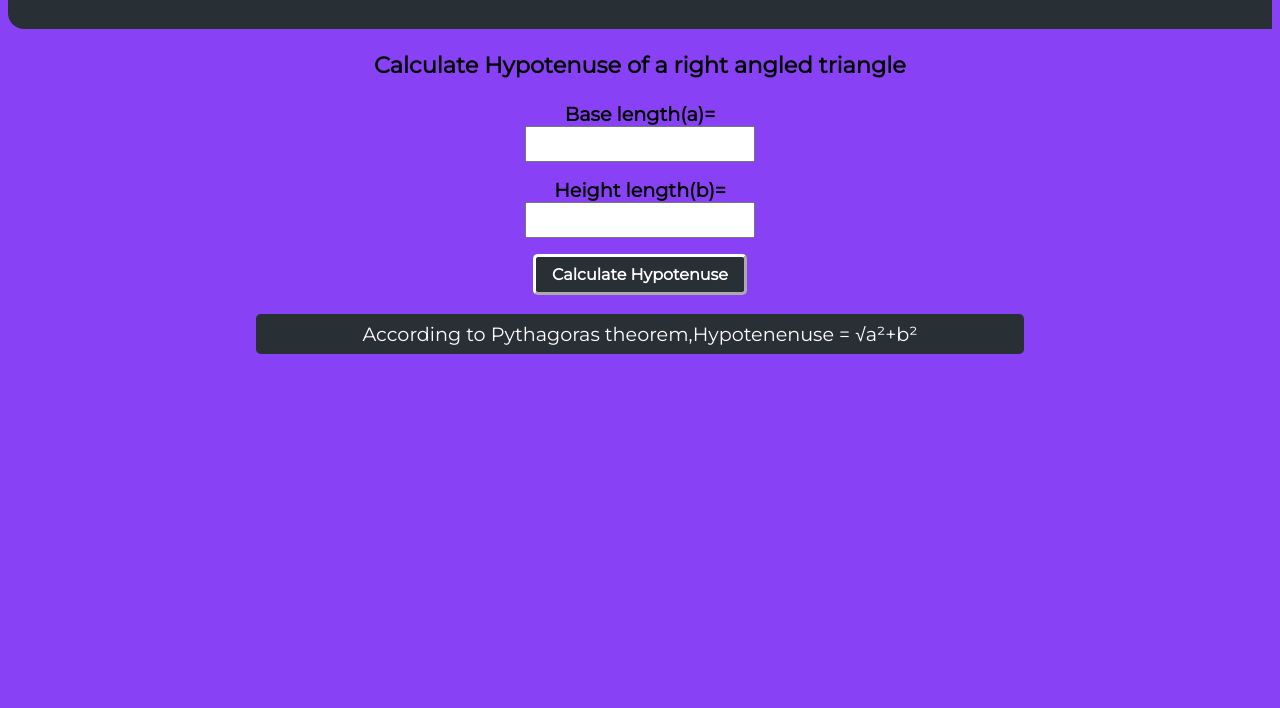
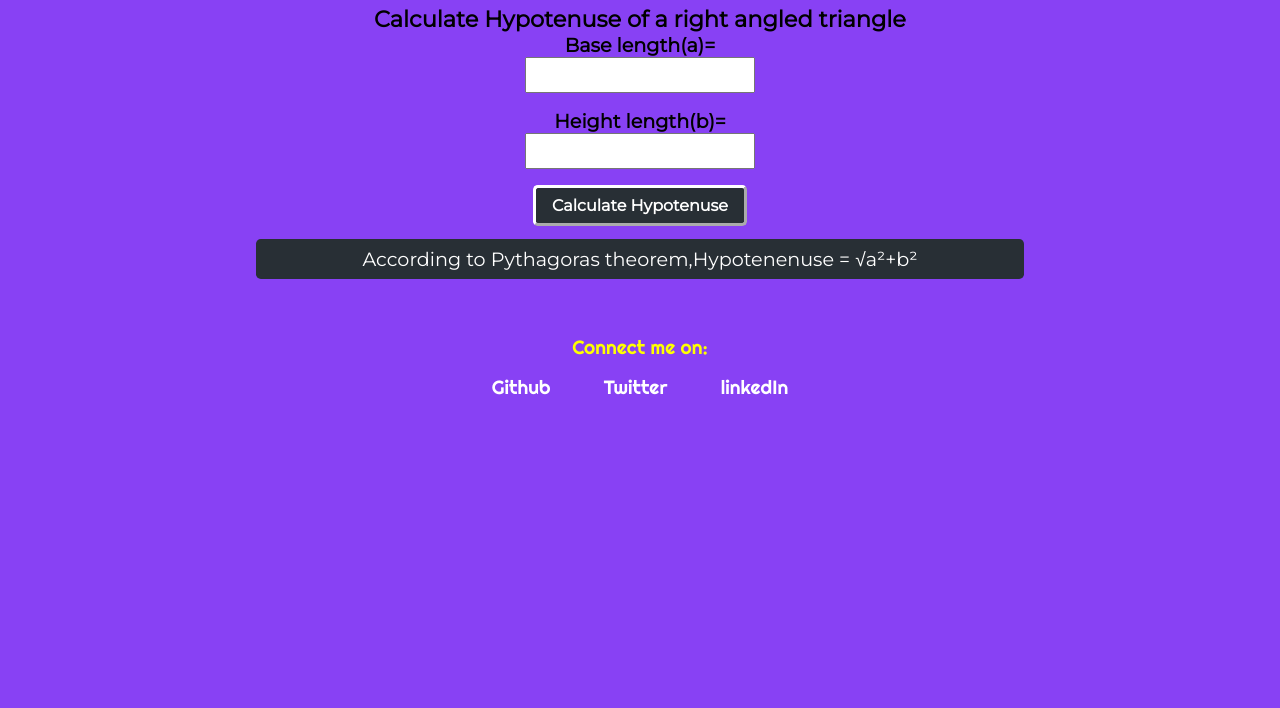
Before and after one commit to SanjayJatti/fun-with-triangles, a plain HTML site: page hypotenuse.html in a window 1280 px wide. Shown: the part 92-800 px from the top of the page. Drawn offline with Linux system fonts and the light colour scheme.

Commit message:
fixed bugs

```diff
--- a/hypotenuse.html
+++ b/hypotenuse.html
@@ -40,7 +40,16 @@
         <p><span>According to Pythagoras theorem,Hypotenenuse = √a²+b²</span></p>
     </div>
     <div id="output"></div>
-
+    <footer class="footer ">
+        <div class="footer-container">
+            <div class="heading">Connect me on:</div>
+            <ul class="unordered list-inline">
+              <li> <a href="https://github.com/SanjayJatti" class="link">Github</a> </li>
+              <li><a href="https://twitter.com/__sanjay13" class="link">Twitter</a></li>
+              <li><a href="https://www.linkedin.com/in/sanjay-jatti-09a176140" class="link">linkedIn</a></li>
+            </ul>
+        </div>
+    </footer>
     <script src="hypotenuse.js"></script>
 </body>
 
--- a/hypotenuse.js
+++ b/hypotenuse.js
@@ -11,7 +11,7 @@ const sumOfSquares=sumOfSquaresOfSides(Number(sideInput[0].value), Number(sideIn
 
 const hypotenuseLength=Math.sqrt(sumOfSquares);
 
-outputDiv.innerText="The length of Hypotenuse = "+hypotenuseLength+" unit";
+outputDiv.innerText="The length of Hypotenuse = "+hypotenuseLength.toFixed(2)+" unit";
 }
 
 function checkError(){
--- a/quiz.css
+++ b/quiz.css
@@ -2,6 +2,7 @@
 @import url('https://fonts.googleapis.com/css2?family=Righteous&display=swap');
 *{
     box-sizing: border-box;
+    margin: 0;
 }
 .container-fluid {
     padding-left: 1rem;
@@ -87,3 +88,31 @@ button{
     color:white;
     text-align: center;
 }
+.footer {
+    font-family: 'Righteous', cursive;
+    color: yellow;
+    padding: 1.5rem 0rem;
+    border-top-right-radius: 1rem;
+    text-align: center;
+    font-size: 1.2rem;
+    margin-top: 1.5rem;
+}
+.footer .heading {
+    padding-bottom: 1rem;
+
+}
+
+.footer ul {
+    padding-inline-start: 0px;
+    list-style: none;
+}
+.list-inline li {
+    display: inline;
+    padding: 0rem 0.5rem;
+}
+.link {
+    box-sizing: border-box;
+    text-decoration: none;
+    padding: 0.5rem 1rem;
+    color: white;
+}
--- a/style.css
+++ b/style.css
@@ -1,7 +1,9 @@
 @import url('https://fonts.googleapis.com/css2?family=Montserrat&display=swap');
 @import url('https://fonts.googleapis.com/css2?family=Righteous&display=swap');
 *{
+    margin: 0;
     box-sizing: border-box;
+
 }
 .container-fluid {
     padding-left: 1rem;
@@ -97,3 +99,34 @@ button{
     font-weight: bold;
     color:white;
 }
+.footer {
+    font-family: 'Righteous', cursive;
+    color: yellow;
+    padding: 1.5rem 0rem;
+    border-top-right-radius: 1rem;
+    text-align: center;
+    font-size: 1.2rem;
+    margin-top: 2rem;
+
+}
+.heading {
+    padding-bottom: 1rem;
+
+}
+
+.footer ul {
+    padding-inline-start: 0px;
+    list-style: none;
+}
+.list-inline li {
+
+    display: inline;
+    padding: 0rem 0.5rem;
+}
+.link {
+    color: yellow;
+    box-sizing: border-box;
+    text-decoration: none;
+    padding: 0.5rem 1rem;
+    color: white;
+}
--- a/trianglearea.js
+++ b/trianglearea.js
@@ -17,7 +17,7 @@ function calculateMultiplication(){
 function calculateArea(){
     const multiplication=calculateMultiplication()
     const area=Math.sqrt(multiplication);
-    outputDiv.innerText="Area of triangle using Heron's formula = "+area+" unit square";
+    outputDiv.innerText="Area of triangle using Heron's formula = "+area.toFixed(2)+" unit square";
 
 }
 function checkError(){
```
Also changed, not shown: index.html (+10 -0 lines), quiz.html (+10 -0 lines), trianglearea.html (+10 -0 lines).
